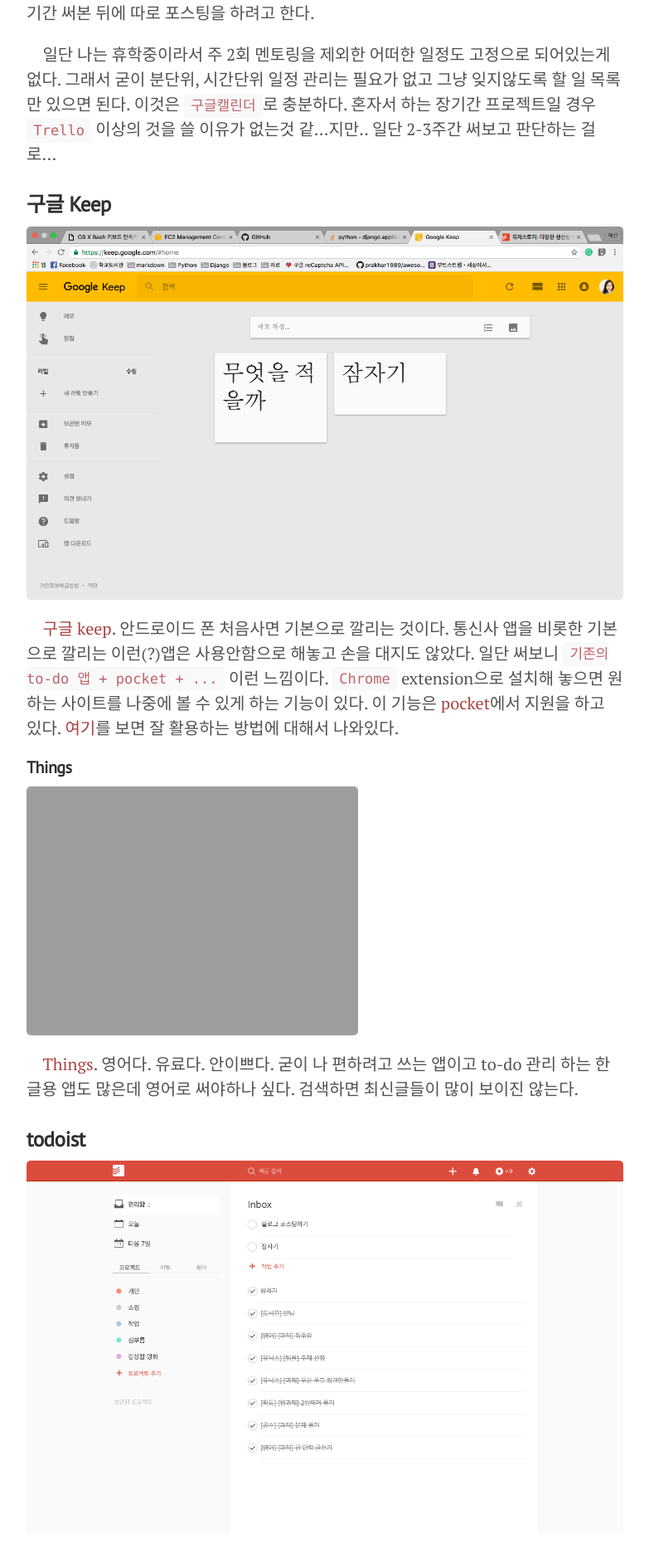
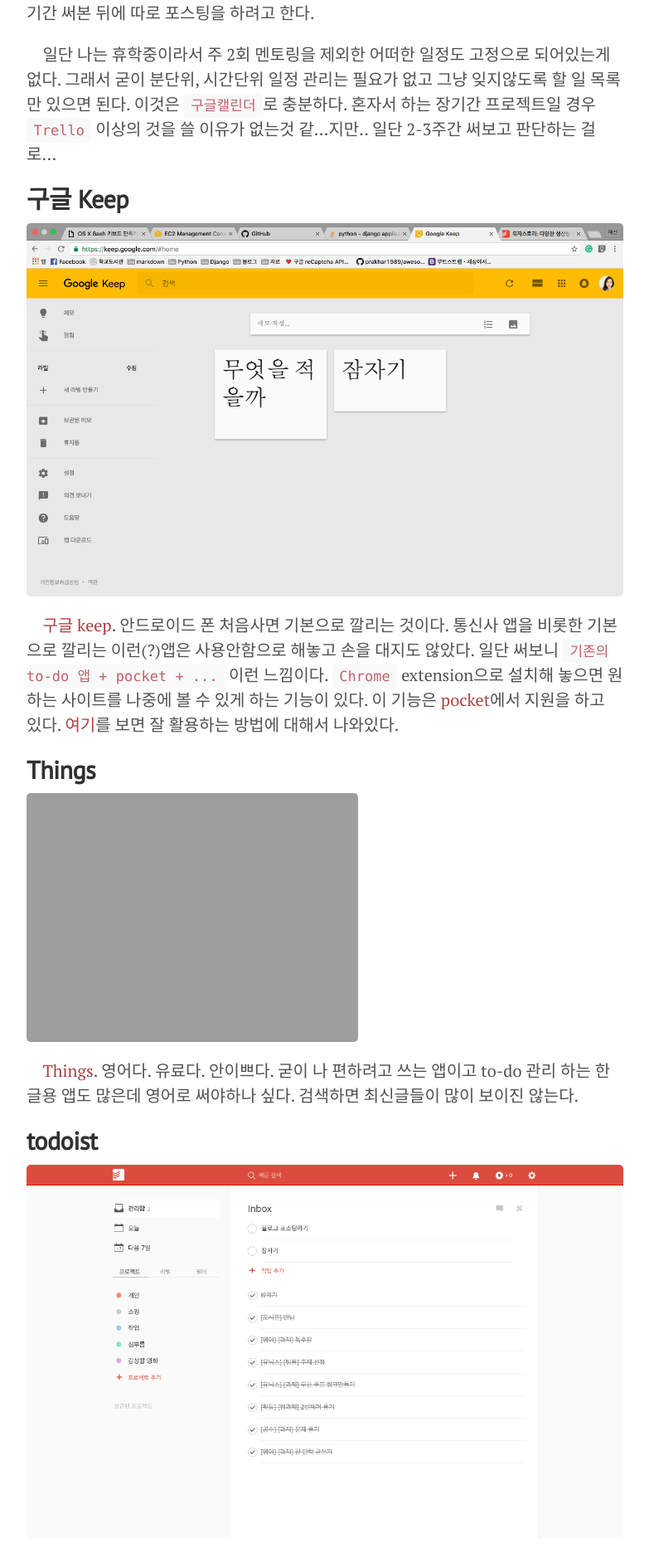
Before and after one commit to hyesun03/hyesun03.github.io, a Jekyll site: the page built from _posts/2016-09-26-todoapp.md, in a window 1280 px wide. Shown: the part 381-2253 px from the top of the page at 83% size, without its empty margins (248-1031 px from the left). Built offline with Jekyll 4.4.1, drawn with Linux system fonts in a browser that asks for light colours; comment, search, counter and statistics services are not loaded.

Commit message:
중간 제목 크기 바꿈

```diff
--- a/_posts/2016-09-26-todoapp.md
+++ b/_posts/2016-09-26-todoapp.md
@@ -7,17 +7,17 @@ comments: true
 
 &nbsp;&nbsp;&nbsp; 일단 나는 휴학중이라서 주 2회 멘토링을 제외한 어떠한 일정도 고정으로 되어있는게 없다. 그래서 굳이 분단위, 시간단위 일정 관리는 필요가 없고 그냥 잊지않도록 할 일 목록만 있으면 된다. 이것은 `구글캘린더`로 충분하다. 혼자서 하는 장기간 프로젝트일 경우 `Trello` 이상의 것을 쓸 이유가 없는것 같...지만.. 일단 2-3주간 써보고 판단하는 걸로...
 
-### **구글 Keep**
+## **구글 Keep**
 ![구글 keep]({{ site.url }}/images/todo-googlekeep.png)
 
 &nbsp;&nbsp;&nbsp; [구글 keep](https://keep.google.com/). 안드로이드 폰 처음사면 기본으로 깔리는 것이다. 통신사 앱을 비롯한 기본으로 깔리는 이런(?)앱은 사용안함으로 해놓고 손을 대지도 않았다. 일단 써보니 `기존의 to-do 앱 + pocket + ...` 이런 느낌이다. `Chrome` extension으로 설치해 놓으면 원하는 사이트를 나중에 볼 수 있게 하는 기능이 있다. 이 기능은 [pocket](https://getpocket.com/)에서 지원을 하고 있다. [여기](http://www.itworld.co.kr/news/96610)를 보면 잘 활용하는 방법에 대해서 나와있다.
 
-#### **Things**
+## **Things**
 ![Things]({{ site.url }}/images/todo-things.png)
 
 &nbsp;&nbsp;&nbsp; [Things](https://culturedcode.com/things/). 영어다. 유료다. 안이쁘다. 굳이 나 편하려고 쓰는 앱이고 to-do 관리 하는 한글용 앱도 많은데 영어로 써야하나 싶다. 검색하면 최신글들이 많이 보이진 않는다.
 
-### **todoist**
+## **todoist**
 ![todoist]({{ site.url }}/images/todo-todoist.png)
 &nbsp;&nbsp;&nbsp; [todoist](https://ko.todoist.com/). 과거에 나름 열심히 썼던 앱으로 개인적으로 가장 맘에 든다. 왜냐면 이쁘고 단순하다. [todoist 실 사용 후기](https://blog.todoist.com/ko/2016/01/11/todoist-korea-user-story-4/). 내가 이것을 쓰는것을 그만 둔 이유는 휴학하고 소마만 하기 때문에 별다른 일이 없다. 큼직한 일정말고는 없고 큼직한 일정이라면 내가 잊어먹을 일이 없기 때문이다. 휴학하기전에는 꽤 유용하게 썼다.
 
```
